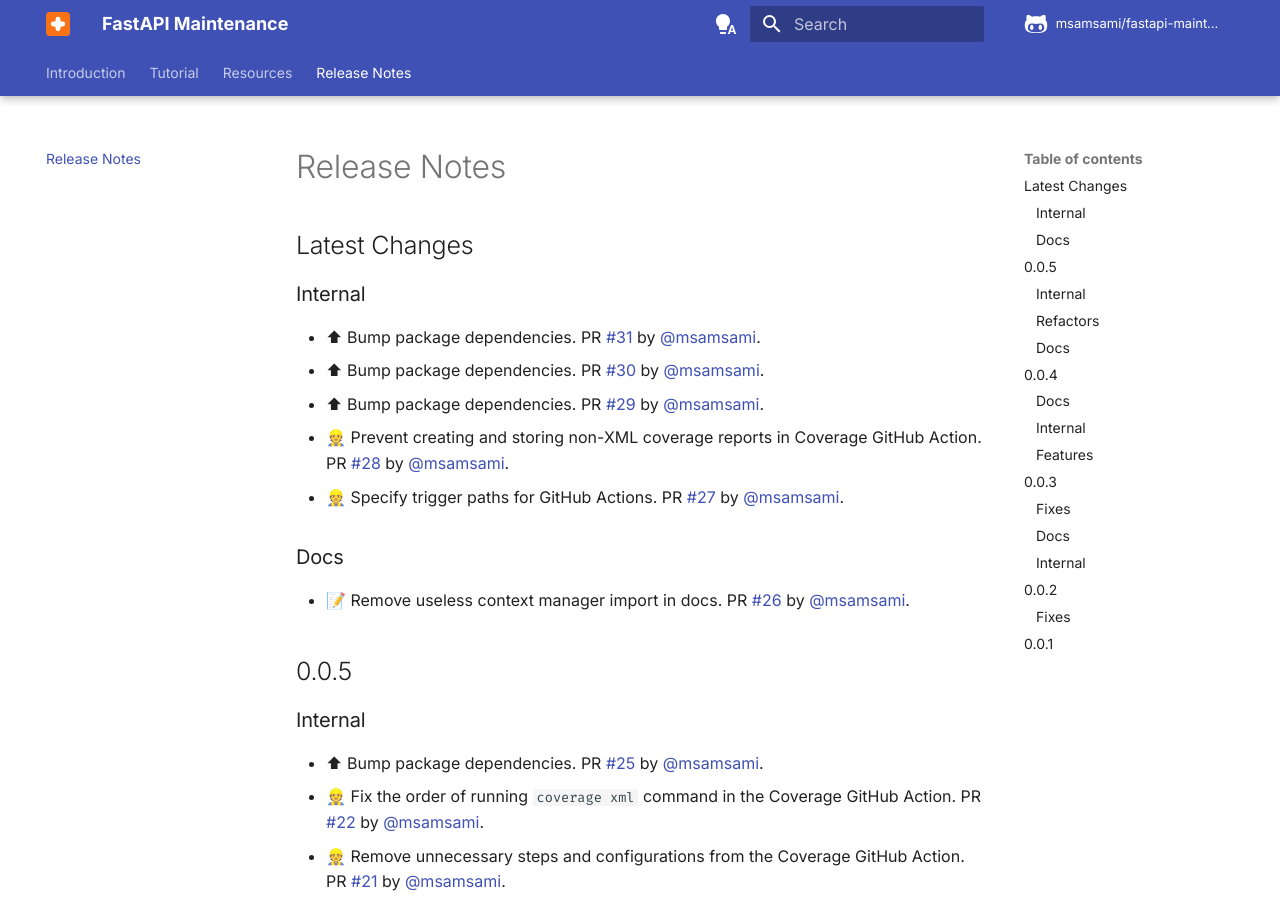
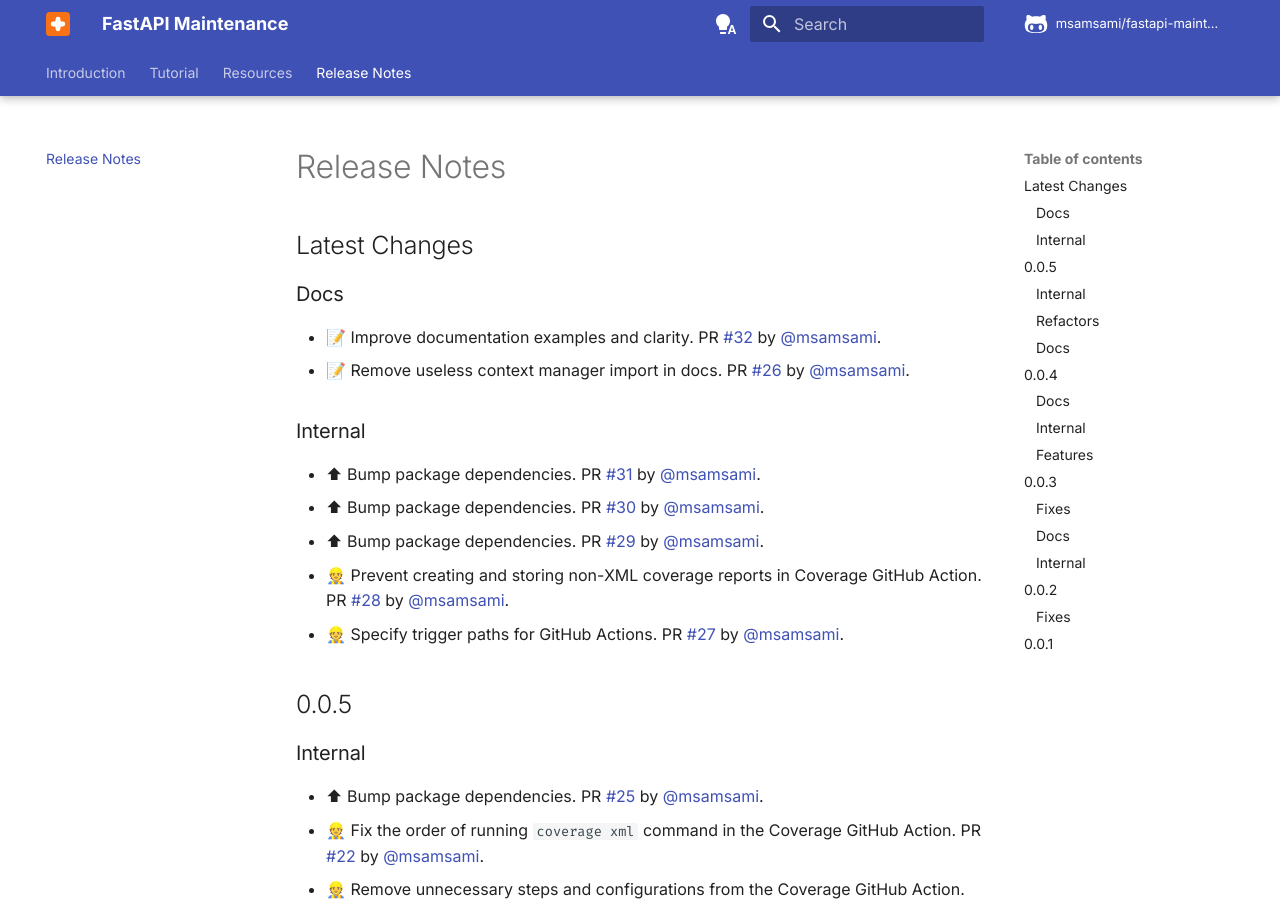
Before and after one commit to msamsami/fastapi-maintenance, an MkDocs documentation site: the page built from docs/release-notes.md, in a window 1280 px wide and 900 px high. Built offline with MkDocs 1.6.1 and Material for MkDocs 9.7.7, drawn with Linux system fonts in a browser that asks for light colours; comment, search, counter and statistics services are not loaded.

Commit message:
Update release notes

```diff
--- a/docs/release-notes.md
+++ b/docs/release-notes.md
@@ -1,6 +1,11 @@
 # Release Notes
 
 ## Latest Changes
+
+### Docs
+
+- 📝 Improve documentation examples and clarity. PR [#32](https://github.com/msamsami/fastapi-maintenance/pull/32) by [@msamsami](https://github.com/msamsami).
+- 📝 Remove useless context manager import in docs. PR [#26](https://github.com/msamsami/fastapi-maintenance/pull/26) by [@msamsami](https://github.com/msamsami).
 
 ### Internal
 
```
Also changed, not shown: other parts of docs/release-notes.md (+0 -4 lines).
